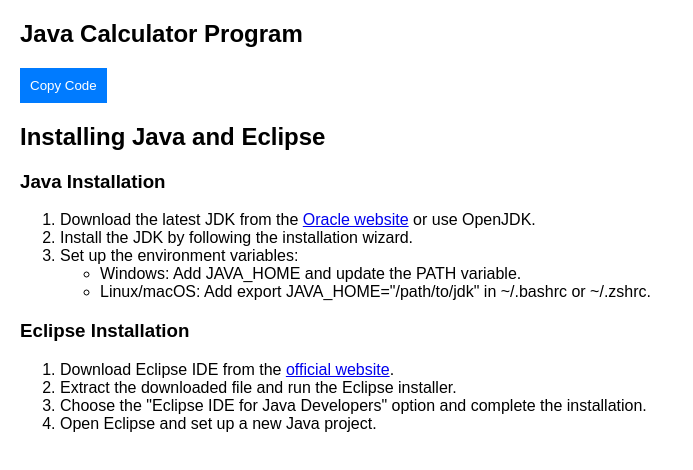
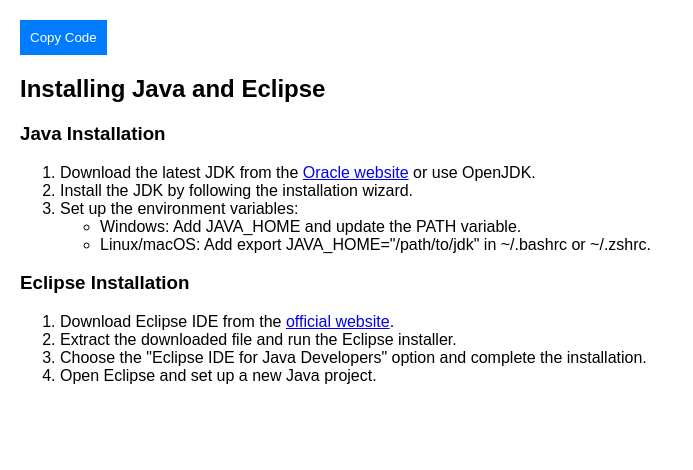
Before and after one commit to jithinkris/Test, a plain HTML site: page one.html in a window 1280 px wide. Shown: the whole page, without its empty margins (0-693 px from the left). Drawn offline with Linux system fonts and the light colour scheme.

Commit message:
Update one.html

```diff
--- a/one.html
+++ b/one.html
@@ -20,7 +20,6 @@
     </script>
 </head>
 <body>
-    <h2>Java Calculator Program</h2>
     <button onclick="copyCode()">Copy Code</button>
     <pre id="code" class="copy-container">
 import javax.swing.*;
```
